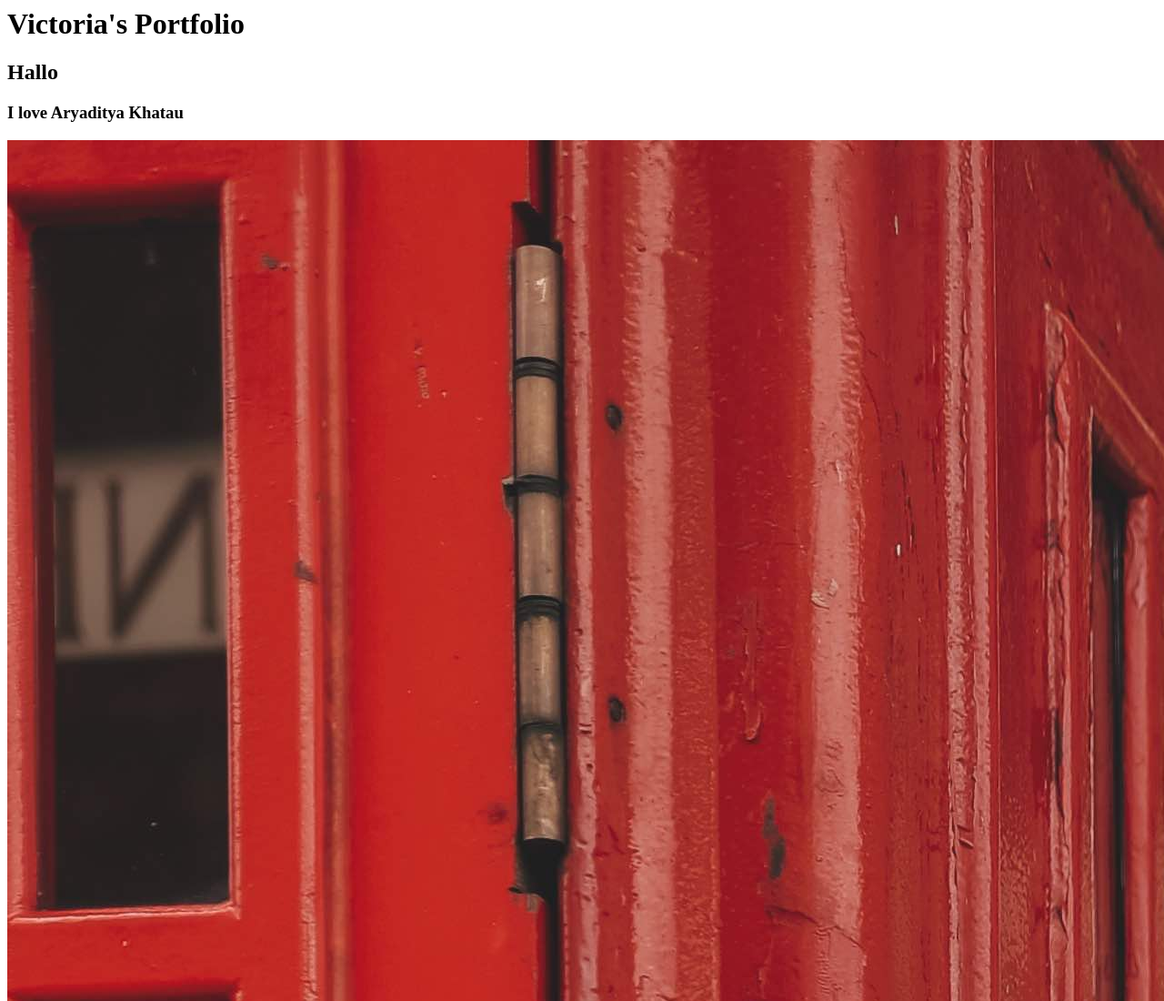
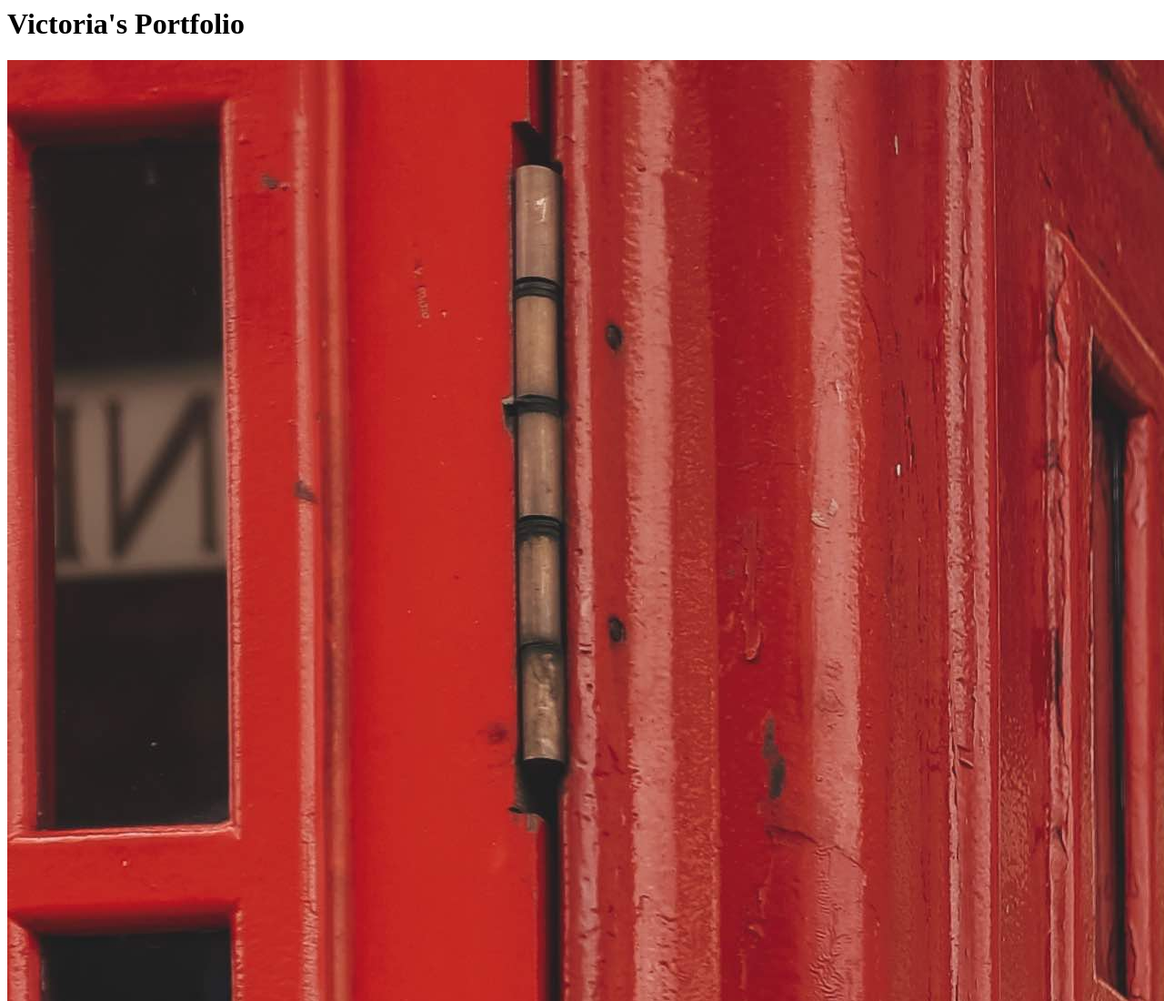
Before and after one commit to v-voelker/v-voelker.github.io, a plain HTML site: page index.html in a window 1280 px wide. Shown: the top 1100 px of the page at 91% size. Drawn offline with Linux system fonts and the light colour scheme.

Commit message:
Update index.html

```diff
--- a/index.html
+++ b/index.html
@@ -1,6 +1,4 @@
 <html>
     <h1>Victoria's Portfolio</h1>
-    <h2>Hallo</h2>
-    <h3>I love Aryaditya Khatau</h3>
     <img src="./github_profilepic.jpg" />
 </html>
```
